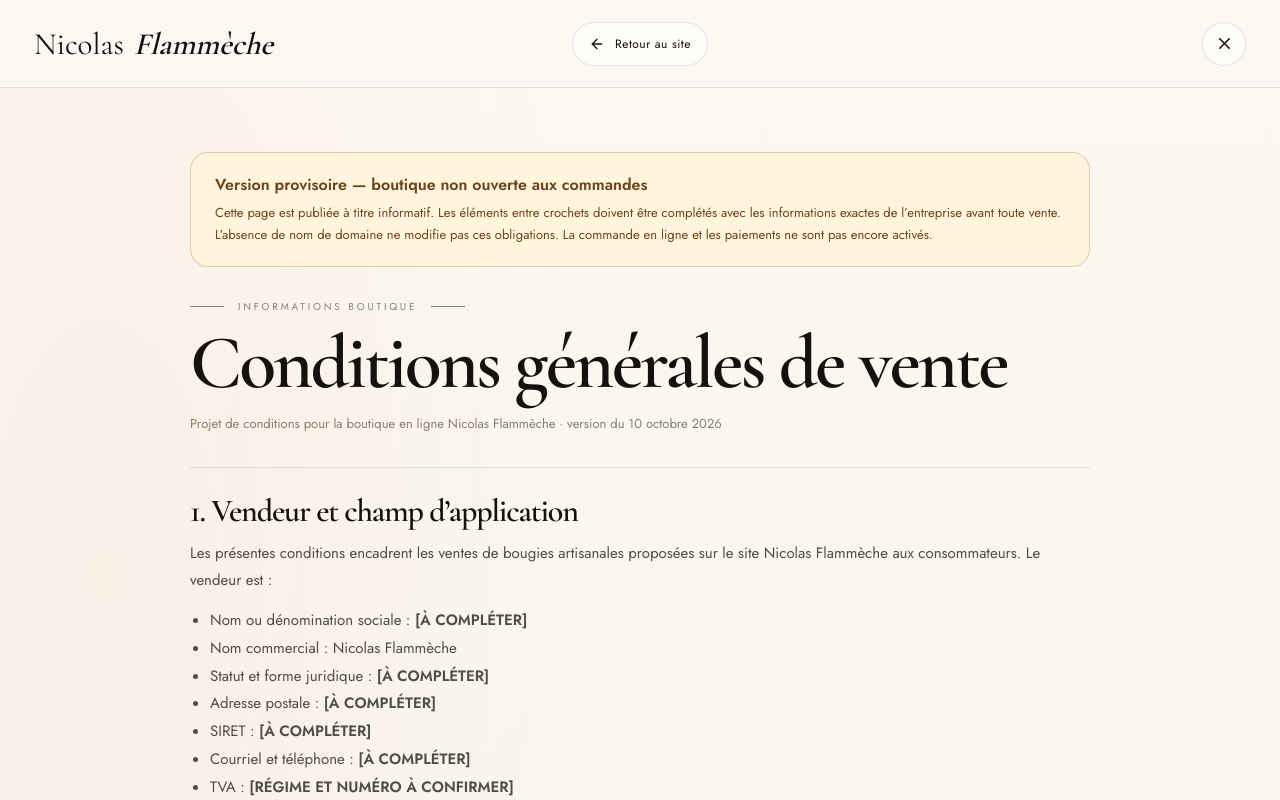
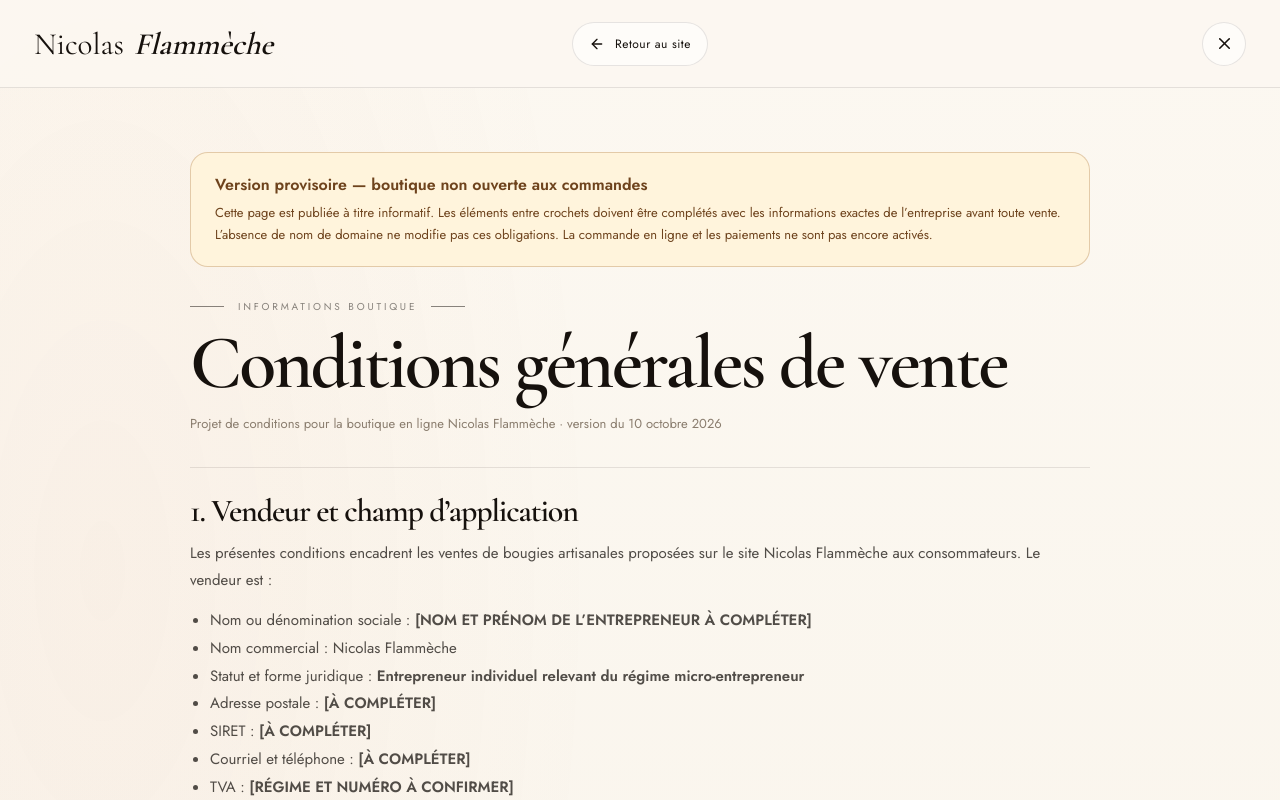
Before and after one commit to Nikolaos59/nicolas-flammeche, a React (Vite) app: page / in a window 1280 px wide. Both pictures are taken after a click on the button "Conditions générales de vente". Shown: the part 3572-4372 px from the top of the page. Built offline with nearby package versions, Linux system fonts and the light colour scheme.

Commit message:
Clarify micro-entrepreneur status in provisional terms

```diff
--- a/src/App.jsx
+++ b/src/App.jsx
@@ -242,7 +242,7 @@ function ConditionsPage({ onClose }) {
       <div className="terms-draft-notice"><strong>Version provisoire — boutique non ouverte aux commandes</strong><p>Cette page est publiée à titre informatif. Les éléments entre crochets doivent être complétés avec les informations exactes de l’entreprise avant toute vente. L’absence de nom de domaine ne modifie pas ces obligations. La commande en ligne et les paiements ne sont pas encore activés.</p></div>
       <span className="eyebrow">Informations boutique</span><h1 id="terms-title">Conditions générales de vente</h1><p className="terms-updated">Projet de conditions pour la boutique en ligne Nicolas Flammèche · version du 10 octobre 2026</p>
 
-      <section><h2>1. Vendeur et champ d’application</h2><p>Les présentes conditions encadrent les ventes de bougies artisanales proposées sur le site Nicolas Flammèche aux consommateurs. Le vendeur est :</p><ul><li>Nom ou dénomination sociale : <strong>[À COMPLÉTER]</strong></li><li>Nom commercial : Nicolas Flammèche</li><li>Statut et forme juridique : <strong>[À COMPLÉTER]</strong></li><li>Adresse postale : <strong>[À COMPLÉTER]</strong></li><li>SIRET : <strong>[À COMPLÉTER]</strong></li><li>Courriel et téléphone : <strong>[À COMPLÉTER]</strong></li><li>TVA : <strong>[RÉGIME ET NUMÉRO À CONFIRMER]</strong></li></ul></section>
+      <section><h2>1. Vendeur et champ d’application</h2><p>Les présentes conditions encadrent les ventes de bougies artisanales proposées sur le site Nicolas Flammèche aux consommateurs. Le vendeur est :</p><ul><li>Nom ou dénomination sociale : <strong>[NOM ET PRÉNOM DE L’ENTREPRENEUR À COMPLÉTER]</strong></li><li>Nom commercial : Nicolas Flammèche</li><li>Statut et forme juridique : <strong>Entrepreneur individuel relevant du régime micro-entrepreneur</strong></li><li>Adresse postale : <strong>[À COMPLÉTER]</strong></li><li>SIRET : <strong>[À COMPLÉTER]</strong></li><li>Courriel et téléphone : <strong>[À COMPLÉTER]</strong></li><li>TVA : <strong>[RÉGIME ET NUMÉRO À CONFIRMER]</strong></li></ul></section>
 
       <section><h2>2. Produits et prix</h2><p>La boutique propose notamment les bougies Calambour et Petit Pin. Leurs caractéristiques essentielles sont présentées sur leurs fiches produit. Les prix affichés sont en euros ; leur statut au regard de la TVA et les frais applicables doivent être confirmés par le vendeur avant publication. Les frais de livraison sont indiqués avant la validation de toute commande.</p><p>Les prix et éventuelles réductions applicables sont ceux affichés au moment de la commande. Une commande n’est définitive qu’après confirmation du paiement.</p></section>
 
```
